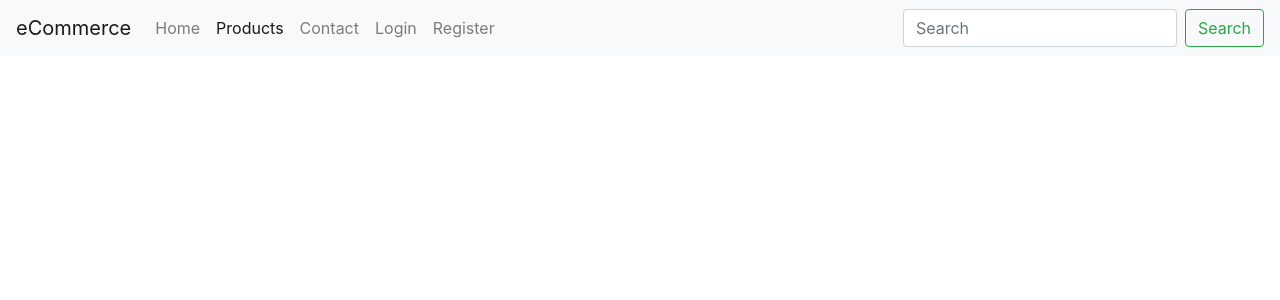
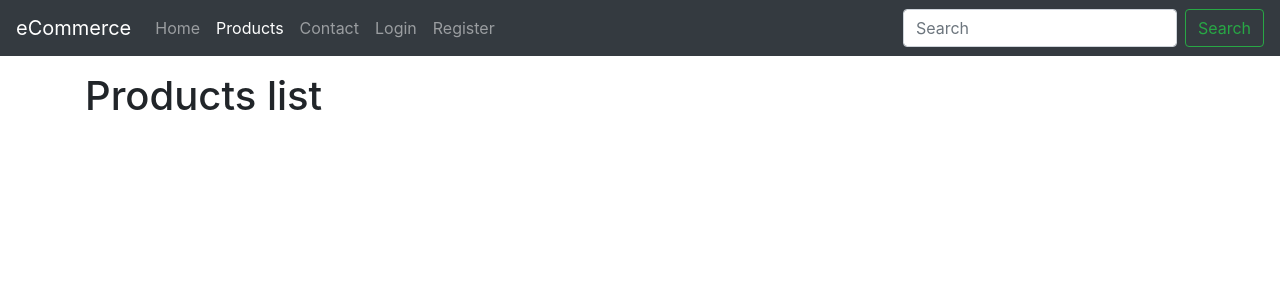
Before and after one commit to yohserch/django-ecommerce, a Django app: page /products/ in a window 1280 px wide. Shown: the top 300 px of the page. Run offline with Django 3.2, Linux system fonts and the light colour scheme; data that the repository does not hold is empty; some libraries are stand-ins or nearby versions.

Commit message:
Terminada integración con bootstrap

```diff
--- a/src/templates/auth/login.html
+++ b/src/templates/auth/login.html
@@ -2,7 +2,6 @@
 
 
 {% block content %}
-<div class="container">
 <div class="row">
     <div class="col">
         <h1>Login Form</h1>
@@ -15,5 +14,4 @@
         </div>
     </div>
 </div>
-</div>
 {% endblock content %}
--- a/src/templates/auth/register.html
+++ b/src/templates/auth/register.html
@@ -2,7 +2,6 @@
 
 
 {% block content %}
-<div class="container">
 <div class="row">
     <div class="col">
         <h1>Register Form</h1>
@@ -15,5 +14,4 @@
         </div>
     </div>
 </div>
-    </div>
 {% endblock content %}
--- a/src/templates/base.html
+++ b/src/templates/base.html
@@ -10,7 +10,9 @@
     </head>
     <body>
         {% include 'base/navbar.html' %}
-        {% block content %}{% endblock content %}
+        <div class="container">
+            {% block content %}{% endblock content %}
+        </div>
         {% include "base/js.html" %}
     </body>
 </html>
--- a/src/templates/base/navbar.html
+++ b/src/templates/base/navbar.html
@@ -5,7 +5,7 @@
 {% url 'signout' as signut_url %}
 {% url 'register' as register_url %}
 
-<nav class="navbar navbar-expand-lg navbar-light bg-light">
+<nav class="navbar navbar-expand-lg navbar-dark bg-dark mb-3">
     <a class="navbar-brand" href="{{ home_url }}">eCommerce</a>
     <button class="navbar-toggler" type="button" data-toggle="collapse" data-target="#navbarSupportedContent" aria-controls="navbarSupportedContent" aria-expanded="false" aria-label="Toggle navigation">
         <span class="navbar-toggler-icon"></span>
--- a/src/templates/products/detail.html
+++ b/src/templates/products/detail.html
@@ -2,7 +2,6 @@
 
 
 {% block content %}
-<div class="container">
 <div class="row">
     <div class="col">
         <h1>{{ product.title }}</h1>
@@ -12,5 +11,4 @@
         <img src="{{ product.image.url }}" alt="">
     </div>
 </div>
-</div>
 {% endblock content %}
--- a/src/templates/products/list.html
+++ b/src/templates/products/list.html
@@ -1,7 +1,7 @@
 {% extends 'base.html' %}
 
 {% block content %}
-    <div class="container">
+    <h1>Products list</h1>
     <div class="row">
         {% for product in product_list %}
             <div class="col">
@@ -9,5 +9,4 @@
             </div>
         {% endfor %}
     </div>
-    </div>
 {% endblock content %}
--- a/src/templates/products/snippets/card.html
+++ b/src/templates/products/snippets/card.html
@@ -6,7 +6,7 @@
 
     <div class="card-body">
         <h5 class="card-title">{{ product.title }}</h5>
-        <p class="card-text">{{ product.description|linebraks|truncatewords:12 }}</p>
+        <p class="card-text">{{ product.description|linebreaks|truncatewords:12 }}</p>
         <a href="{{ product.get_absolute_url }}" class="btn btn-primary">Show details</a>
     </div>
 </div>
```
Lines whose indentation alone changed are shown as unchanged.
